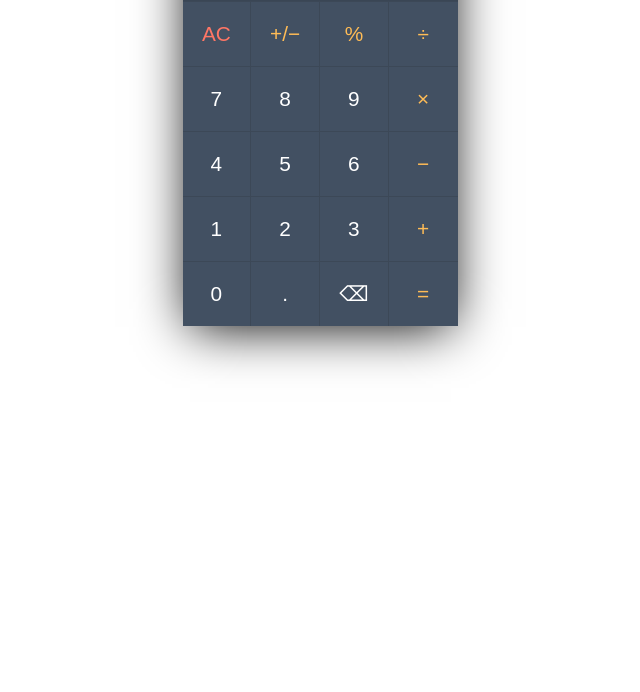
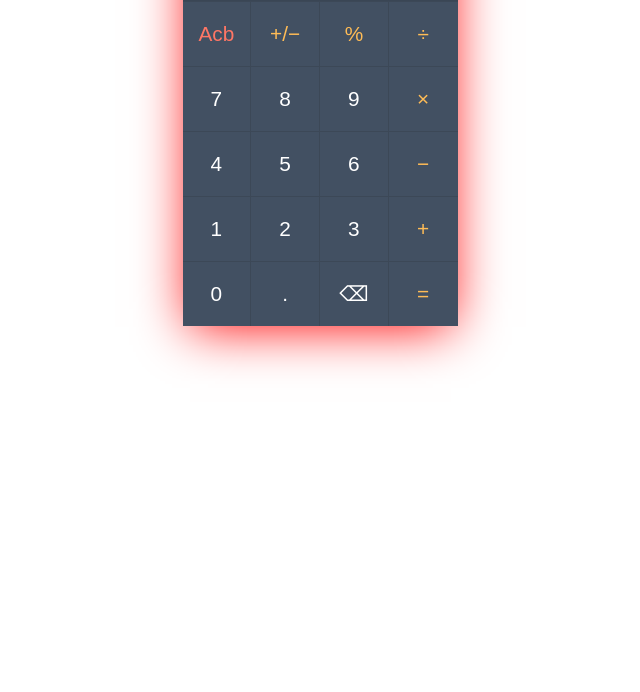
Before and after one commit to OmkarPatil777/Task1, a plain HTML site: page index.html in a window 1280 px wide. Shown: the part 108-800 px from the top of the page, without its empty margins (320-960 px from the left). Drawn offline with Linux system fonts and the light colour scheme.

Commit message:
add background color red and some changes in html

```diff
--- a/index.html
+++ b/index.html
@@ -5,7 +5,7 @@
     <meta http-equiv="X-UA-Compatible" content="IE=edge">
     <meta name="viewport" content="width=device-width, initial-scale=1.0">
     <link rel="stylesheet" href="style.css">
-    <title>Document</title>
+    <title>Abranch</title>
 </head>
 <body>
     <!-- Calculator Body -->
@@ -19,7 +19,7 @@
 
 <!-- Calculator Buttons -->
 <div class="calc-button-row">
-    <button class="ac">AC</button>
+    <button class="ac">Acb</button>
     <button class="opt">&#43;&#47;&#8722;</button>
     <button class="opt">&#37;</button>
     <button class="opt">&#247;</button>
--- a/style.css
+++ b/style.css
@@ -3,7 +3,7 @@
     width: 275px;
     margin: auto;
     min-height: 400px;
-    box-shadow: 0 8px 50px -7px black;
+    box-shadow: 0 8px 50px -7px rgb(255, 0, 0);
     background: #3A4655;
 }
 /*Calculator Display Screen*/
```
